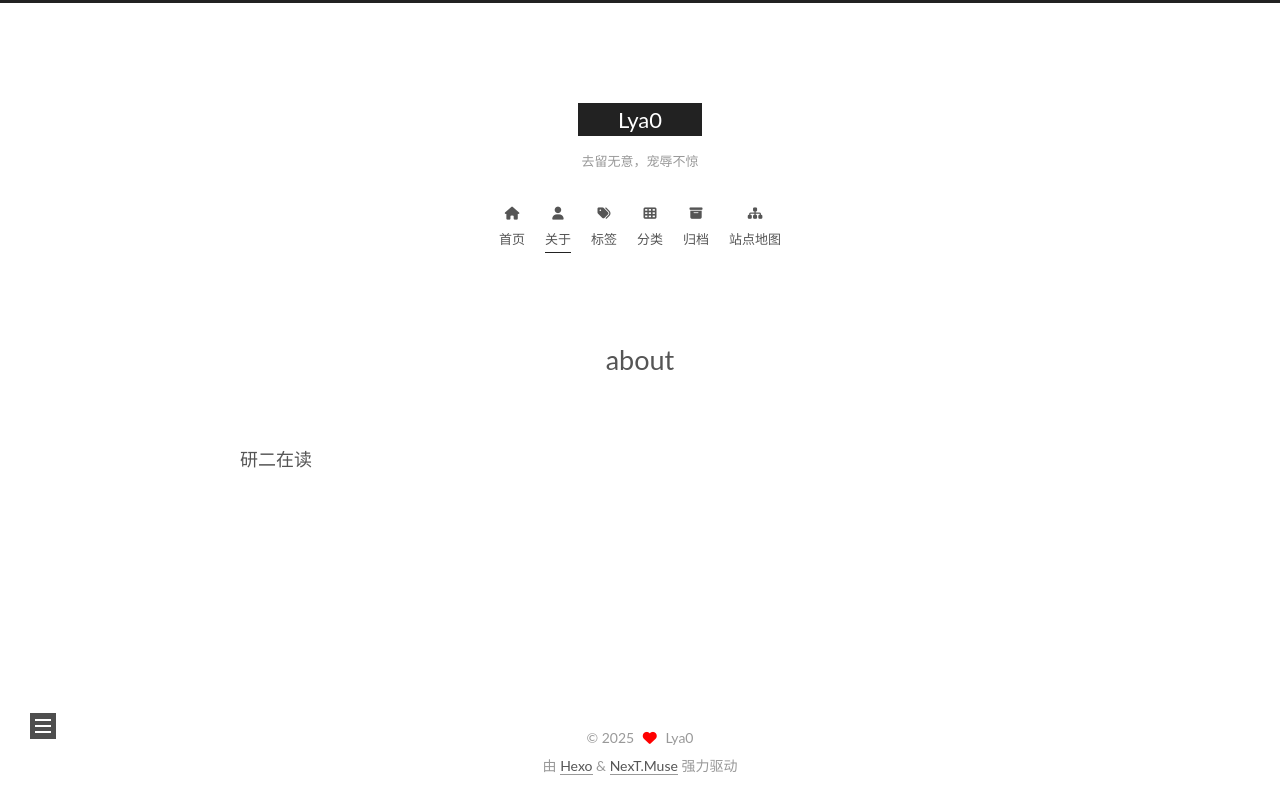
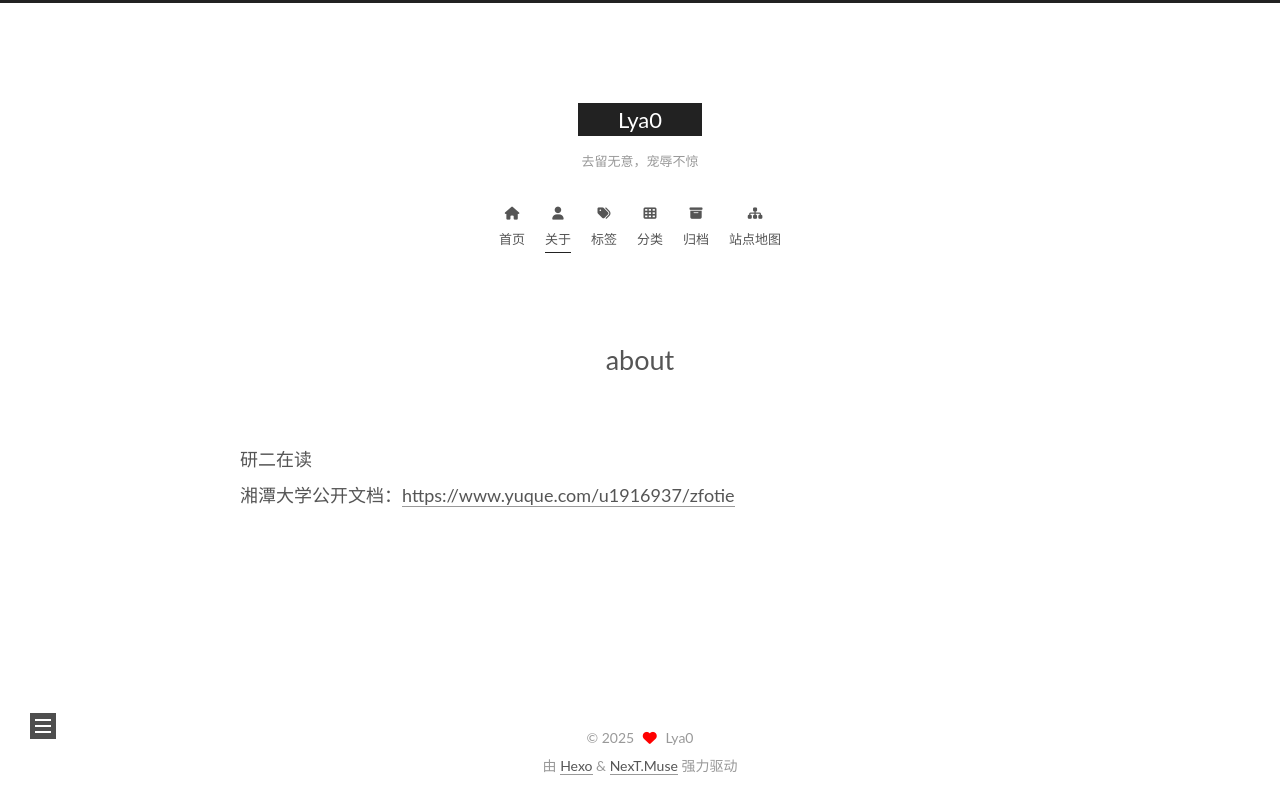
Before and after one commit to Lya0/Lya0.github.io, a plain HTML site: page about/index.html in a window 1280 px wide. Drawn offline with nearby package versions, Linux system fonts and the light colour scheme.

Commit message:
Site updated: 2025-02-18 20:51:47

```diff
--- a/about/index.html
+++ b/about/index.html
@@ -19,15 +19,15 @@
 
 <script class="next-config" data-name="main" type="application/json">{"hostname":"lya0.github.io","root":"/","images":"/images","scheme":"Muse","darkmode":false,"version":"8.22.0","exturl":false,"sidebar":{"position":"left","width_expanded":320,"width_dual_column":240,"display":"post","padding":18,"offset":12},"hljswrap":true,"copycode":{"enable":false,"style":null},"fold":{"enable":false,"height":500},"bookmark":{"enable":false,"color":"#222","save":"auto"},"mediumzoom":false,"lazyload":false,"pangu":false,"comments":{"style":"tabs","active":null,"storage":true,"lazyload":false,"nav":null},"stickytabs":false,"motion":{"enable":true,"async":false,"duration":200,"transition":{"menu_item":"fadeInDown","post_block":"fadeIn","post_header":"fadeInDown","post_body":"fadeInDown","coll_header":"fadeInLeft","sidebar":"fadeInUp"}},"i18n":{"placeholder":"搜索...","empty":"没有找到任何搜索结果：${query}","hits_time":"找到 ${hits} 个搜索结果（用时 ${time} 毫秒）","hits":"找到 ${hits} 个搜索结果"}}</script><script src="/js/config.js"></script>
 
-    <meta name="description" content="研二在读">
+    <meta name="description" content="研二在读湘潭大学公开文档：https:&#x2F;&#x2F;www.yuque.com&#x2F;u1916937&#x2F;zfotie">
 <meta property="og:type" content="website">
 <meta property="og:title" content="about">
 <meta property="og:url" content="https://lya0.github.io/about/index.html">
 <meta property="og:site_name" content="Lya0">
-<meta property="og:description" content="研二在读">
+<meta property="og:description" content="研二在读湘潭大学公开文档：https:&#x2F;&#x2F;www.yuque.com&#x2F;u1916937&#x2F;zfotie">
 <meta property="og:locale" content="zh_CN">
 <meta property="article:published_time" content="2022-04-03T14:57:37.000Z">
-<meta property="article:modified_time" content="2025-02-18T12:09:17.359Z">
+<meta property="article:modified_time" content="2025-02-18T12:51:26.884Z">
 <meta property="article:author" content="Lya0">
 <meta name="twitter:card" content="summary">
 
@@ -176,7 +176,7 @@
 
 
       <div class="post-body">
-          <p>研二在读</p>
+          <p>研二在读<br>湘潭大学公开文档：<a target="_blank" rel="noopener" href="https://www.yuque.com/u1916937/zfotie">https://www.yuque.com/u1916937/zfotie</a></p>
 
       </div>
 
```
